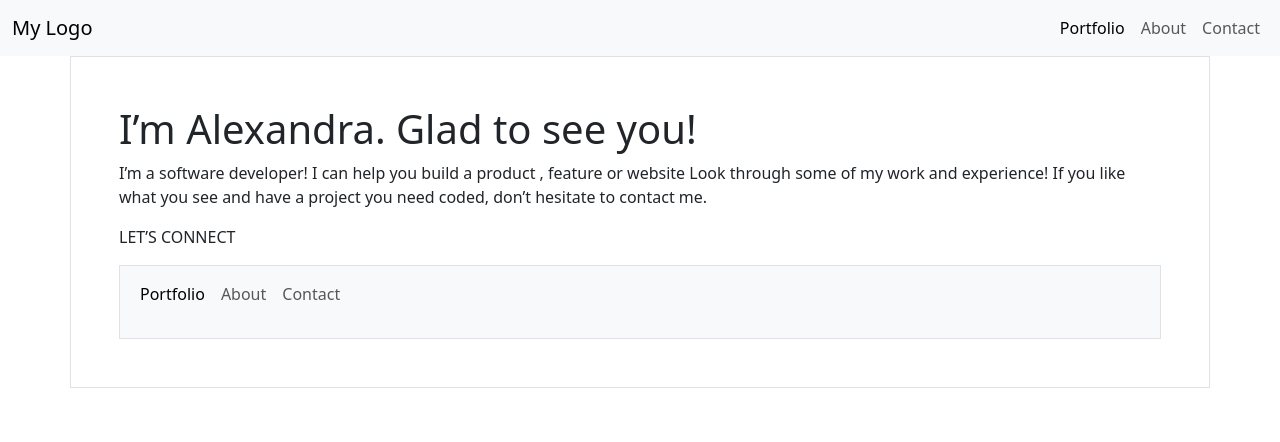
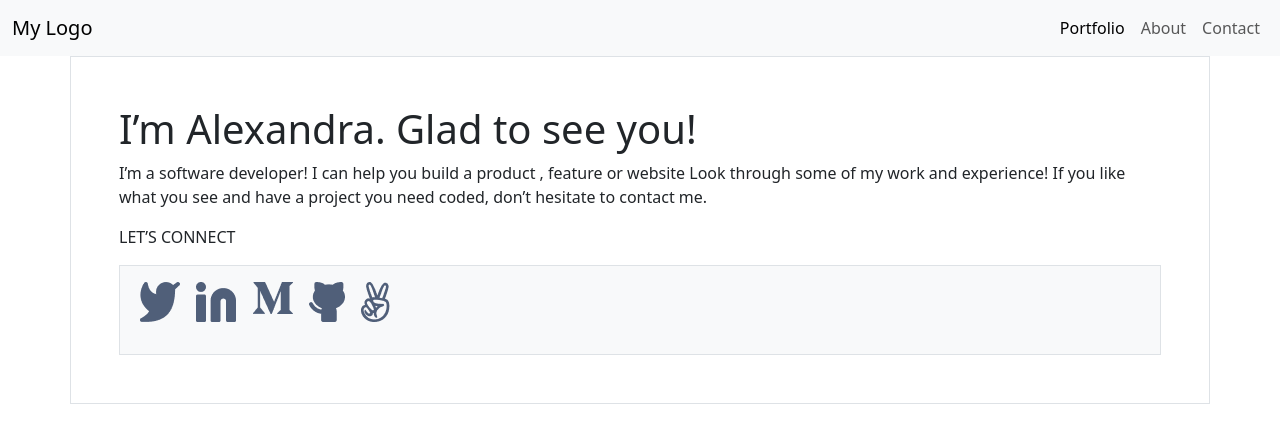
Before and after one commit to HFG43/Bootstrap, a plain HTML site: page index.html in a window 1280 px wide. Drawn offline with nearby package versions, Linux system fonts and the light colour scheme.

Commit message:
set icons for social-icons-bar

```diff
--- a/index.html
+++ b/index.html
@@ -50,13 +50,19 @@
           <div class="navbar-collapse" id="navbarNav">
             <ul class="navbar-nav d-flex flex-row mb-3">
               <li class="nav-item">
-                <a class="nav-link active" aria-current="page" href="#">Portfolio</a>
+                <a class="nav-link active" aria-current="page" href="#"><img src="./img/icons/tw-icon.png" alt=""></a>
               </li>
               <li class="nav-item">
-                <a class="nav-link" href="#">About</a>
+                <a class="nav-link" href="#"><img src="./img/icons/Linkedin iconin-icon.png" alt=""></a>
               </li>
               <li class="nav-item">
-                <a class="nav-link" href="#">Contact</a>
+                <a class="nav-link" href="#"><img src="./img/icons/m-icon.png" alt=""></a>
+              </li>
+              <li class="nav-item">
+                <a class="nav-link" href="#"><img src="./img/icons/github-icon.png" alt=""></a>
+              </li>
+              <li class="nav-item">
+                <a class="nav-link" href="#"><img src="./img/icons/hand-icon.png" alt=""></a>
               </li>
             </ul>
           </div>
```
Also changed, not shown: img/icons/Linkedin iconin-icon.png (added), img/icons/github-icon.png (added), img/icons/hand-icon.png (added), img/icons/m-icon.png (added), img/icons/tw-icon.png (added).
